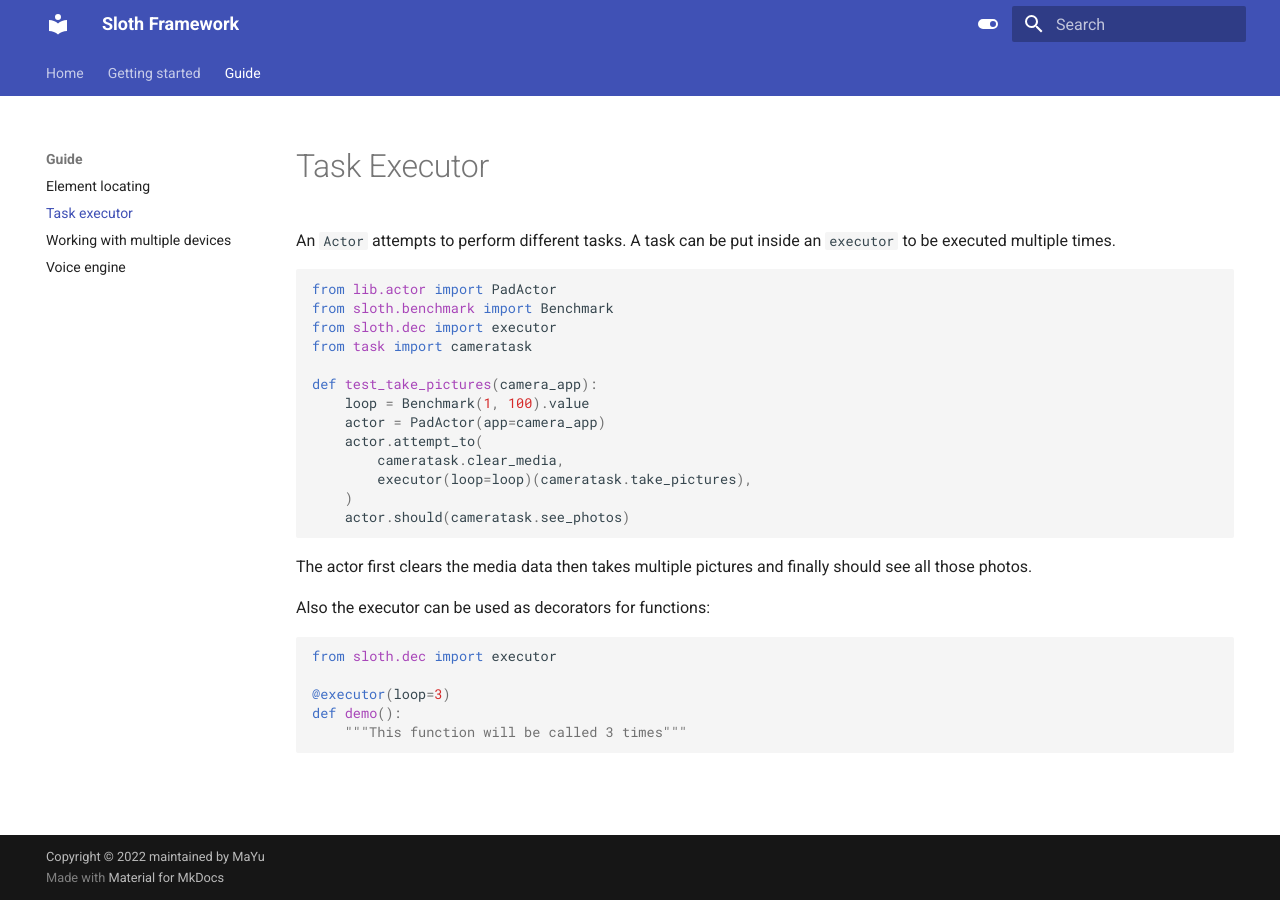
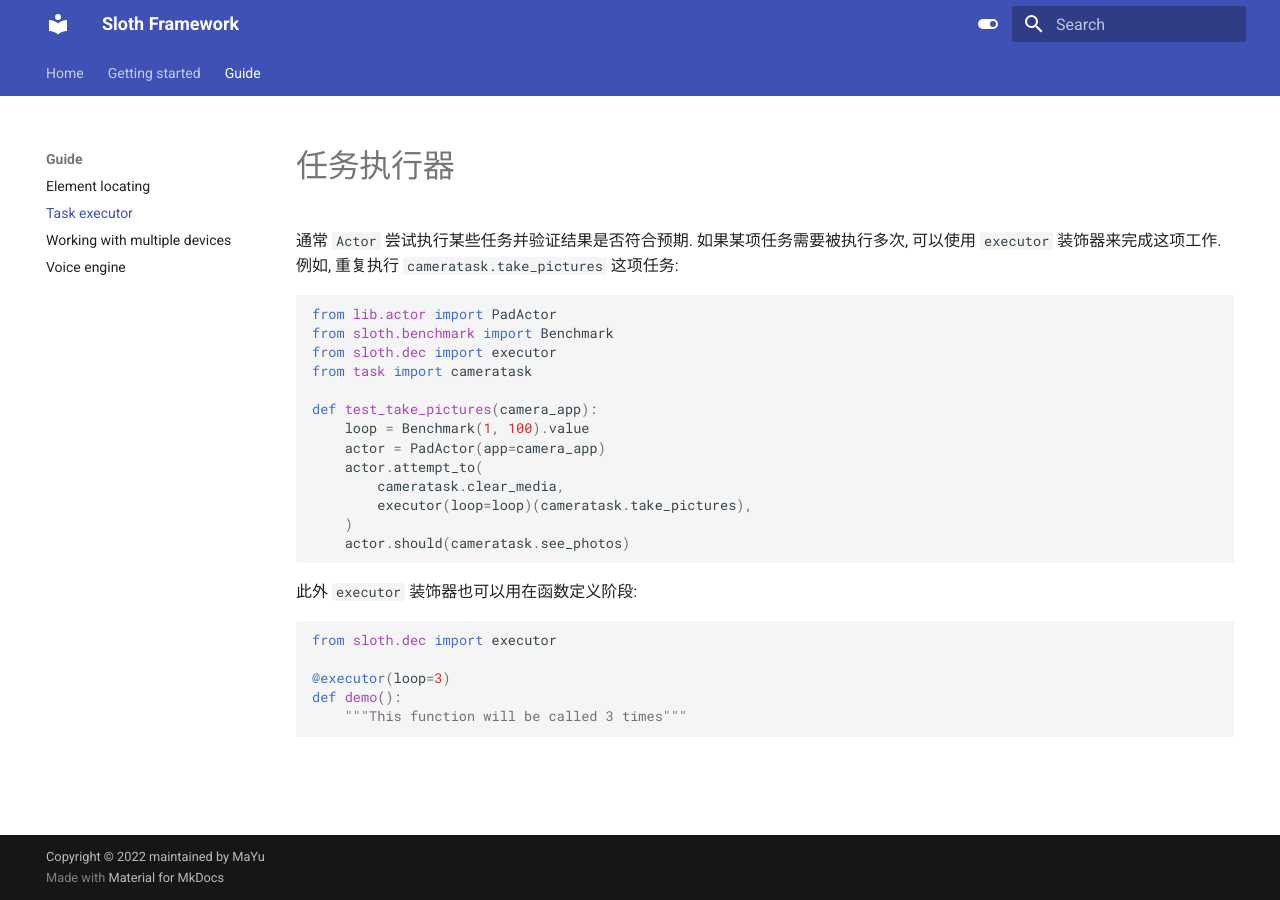
Before and after one commit to ice7mayu/sloth-doc, an MkDocs documentation site: the page built from docs/guide/task-executor.md, in a window 1280 px wide. Built offline with MkDocs 1.6.1 and Material for MkDocs 9.7.7, drawn with Linux system fonts in a browser that asks for light colours.

Commit message:
Update task executor

````diff
--- a/docs/guide/task-executor.md
+++ b/docs/guide/task-executor.md
@@ -1,6 +1,7 @@
-# Task Executor
+# 任务执行器
 
-An `Actor` attempts to perform different tasks. A task can be put inside an `executor` to be executed multiple times.
+通常 `Actor` 尝试执行某些任务并验证结果是否符合预期. 如果某项任务需要被执行多次, 可以使用 `executor` 装饰器来完成这项工作.
+例如, 重复执行 `cameratask.take_pictures` 这项任务:
 
 ```python
 from lib.actor import PadActor
@@ -18,9 +19,7 @@ def test_take_pictures(camera_app):
     actor.should(cameratask.see_photos)
 ```
 
-The actor first clears the media data then takes multiple pictures and finally should see all those photos.
-
-Also the executor can be used as decorators for functions:
+此外 `executor` 装饰器也可以用在函数定义阶段:
 
 ```python
 from sloth.dec import executor
````
